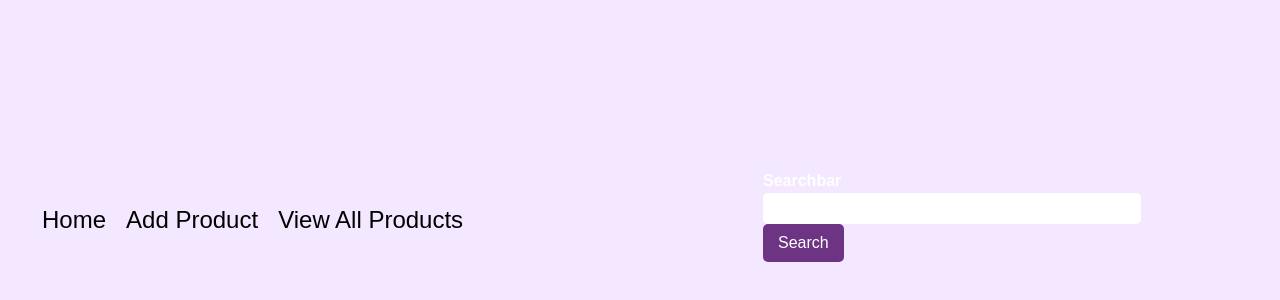
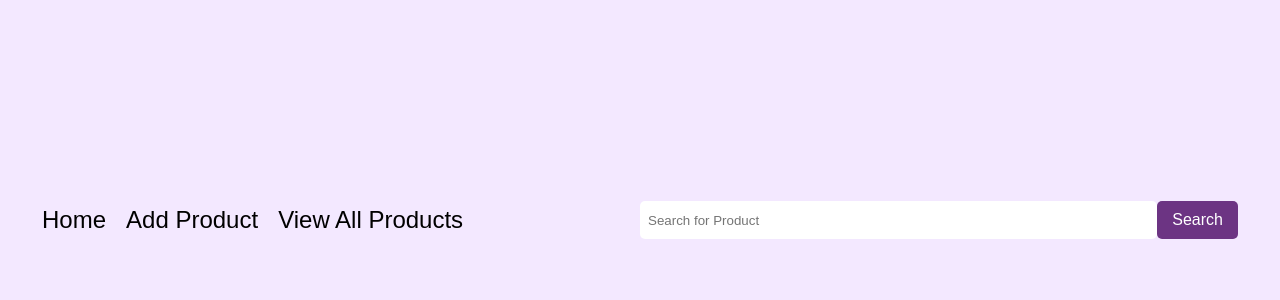
Before and after one commit to KroegerLeif/Stock_App, a React app in the folder frontend/: page /products/ in a window 1280 px wide. Shown: the part 180-480 px from the top of the page. Built offline with nearby package versions, Linux system fonts and the light colour scheme; the HTML template or start-up script is replaced by a standard one.

Commit message:
Added some search functionality

```diff
--- a/frontend/src/component/SearchBar.tsx
+++ b/frontend/src/component/SearchBar.tsx
@@ -1,12 +1,40 @@
+import {useEffect, useState} from "react";
+import axios from "axios";
+import {useNavigate} from "react-router-dom";
+
 function SearchBar(){
 
-    return(
-        <form className={"search-bar"}>
-            <label>
-                Searchbar
-                <input type={"text"}/>
+    const [searchValue, setSearchValue] = useState("");
+    const [searchResult, setSearchResult] = useState({
+        id: "",
+        name: "",
+        description: "",
+        price: 0
+    });
+    const nav = useNavigate()
+
+    function sumbitSearchForm(){
+        axios.get("/api/products/search/"+searchValue)
+            .then(response => setSearchResult(response.data))
+            .catch(err => console.log(err));
+
+
+    }
+
+    useEffect(() => {
+        setSearchValue("");
+        nav("/products/" + searchResult.id)
+    },[searchResult])
+
+    return (
+        <form className={"search-bar"} onSubmit={sumbitSearchForm}>
+                <input type={"text"}
+                       placeholder={"Search for Product"}
+                    value={searchValue}
+                    onChange={event => setSearchValue(event.target.value)}
+                />
                 <button type={"submit"}>Search</button>
-            </label>
+
         </form>
     )
 }
```
